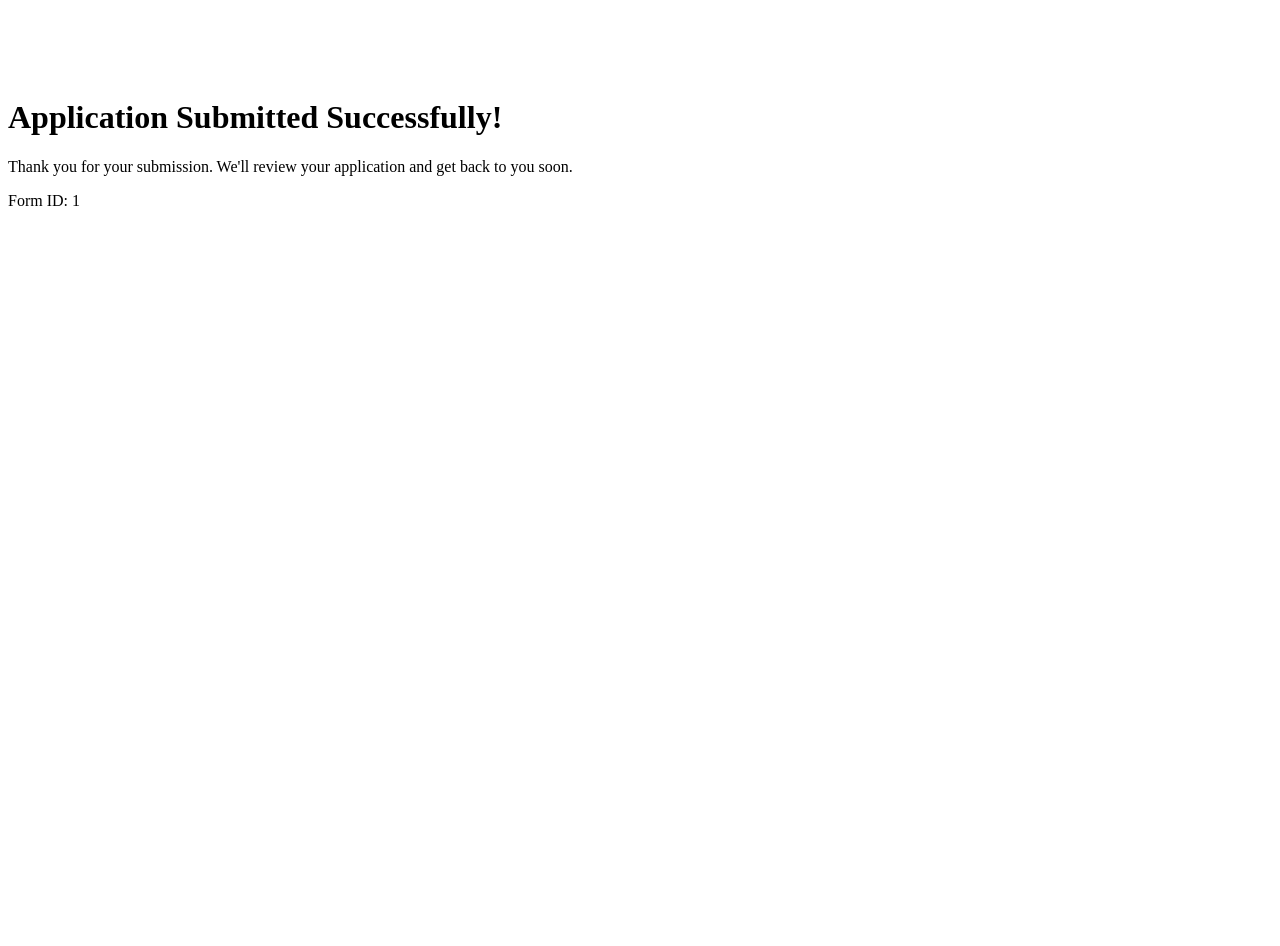
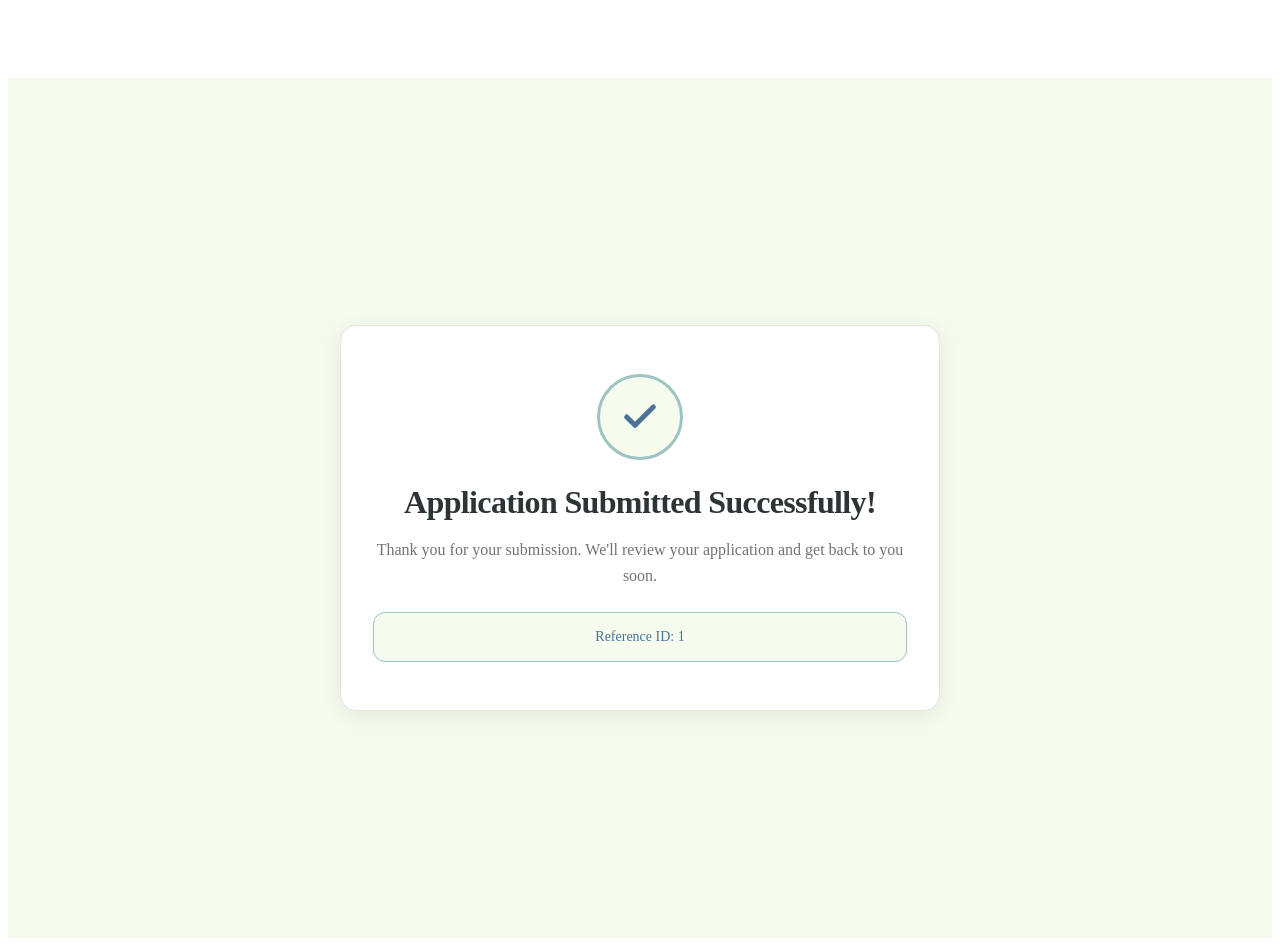
Before and after one commit to beck-2/CS35L, a React (Vite) app in the folder frontend/: page /apply/1/success in a window 1280 px wide. Before the commit the page ends 800 px from the top, so only its background shows below. Built offline with nearby package versions, Linux system fonts and the light colour scheme.

Commit message:
style: update public form UI to match admin dashboard design

```diff
--- a/frontend/src/pages/ApplyForm.jsx
+++ b/frontend/src/pages/ApplyForm.jsx
@@ -180,8 +180,33 @@ function ApplyForm() {
     }
   };
 
-  if (loading) return <div>Loading form...</div>;
-  if (!form) return <div>Form not found</div>;
+  if (loading) return (
+    <div style={{
+      padding: '20px',
+      paddingTop: '40px',
+      backgroundColor: '#F5FCEE',
+      minHeight: '100vh',
+      display: 'flex',
+      alignItems: 'center',
+      justifyContent: 'center',
+    }}>
+      <div style={{ fontSize: '18px', color: '#4D7298' }}>Loading form...</div>
+    </div>
+  );
+
+  if (!form) return (
+    <div style={{
+      padding: '20px',
+      paddingTop: '40px',
+      backgroundColor: '#F5FCEE',
+      minHeight: '100vh',
+      display: 'flex',
+      alignItems: 'center',
+      justifyContent: 'center',
+    }}>
+      <div style={{ fontSize: '18px', color: '#737373' }}>Form not found</div>
+    </div>
+  );
 
   const fields = form.definition?.fields || [];
 
@@ -189,69 +214,140 @@ function ApplyForm() {
     const fieldName = field.id || `field_${index}`;
     const description = field.description || `Question ${index + 1}`;
 
+    const fieldContainerStyle = {
+      marginBottom: '24px',
+      padding: '20px',
+      backgroundColor: 'white',
+      borderRadius: '12px',
+      border: '1px solid #e5e5e5',
+      boxShadow: '0 2px 8px rgba(0,0,0,0.04)',
+    };
+
+    const labelStyle = {
+      display: 'block',
+      fontWeight: '600',
+      color: '#2d3436',
+      fontSize: '16px',
+      marginBottom: '8px',
+    };
+
+    const descriptionStyle = {
+      color: '#737373',
+      fontSize: '14px',
+      marginBottom: '12px',
+      fontStyle: 'italic',
+    };
+
+    const inputStyle = {
+      width: '100%',
+      padding: '12px 16px',
+      fontSize: '15px',
+      border: '2px solid #e5e5e5',
+      borderRadius: '8px',
+      outline: 'none',
+      transition: 'border-color 0.2s ease',
+      fontFamily: 'inherit',
+      backgroundColor: '#fafafa',
+    };
+
+    const inputFocusStyle = {
+      borderColor: '#9DC3C2',
+      backgroundColor: 'white',
+    };
+
     switch (field.type) {
       case 'text':
         return (
-          <div key={field.id || index} style={{ marginBottom: '20px' }}>
-            <div style={{ marginBottom: '5px', color: '#666', fontSize: '14px' }}>
-              {description}
-            </div>
-            <label>
+          <div key={field.id || index} style={fieldContainerStyle}>
+            {description && <div style={descriptionStyle}>{description}</div>}
+            <label style={labelStyle}>
               {field.label}
-              {field.required && <span style={{ color: 'red' }}> *</span>}
+              {field.required && <span style={{ color: '#ef4444' }}> *</span>}
             </label>
             <input
               type="text"
               name={fieldName}
               required={field.required}
-              style={{ width: '100%', padding: '8px', marginTop: '5px' }}
+              style={inputStyle}
+              onFocus={(e) => Object.assign(e.target.style, inputFocusStyle)}
+              onBlur={(e) => { e.target.style.borderColor = '#e5e5e5'; e.target.style.backgroundColor = '#fafafa'; }}
             />
           </div>
         );
 
       case 'textarea':
         return (
-          <div key={field.id || index} style={{ marginBottom: '20px' }}>
-            <div style={{ marginBottom: '5px', color: '#666', fontSize: '14px' }}>
-              {description}
-            </div>
-            <label>
+          <div key={field.id || index} style={fieldContainerStyle}>
+            {description && <div style={descriptionStyle}>{description}</div>}
+            <label style={labelStyle}>
               {field.label}
-              {field.required && <span style={{ color: 'red' }}> *</span>}
+              {field.required && <span style={{ color: '#ef4444' }}> *</span>}
             </label>
             <textarea
               name={fieldName}
               required={field.required}
               rows={4}
-              style={{ width: '100%', padding: '8px', marginTop: '5px' }}
+              style={{...inputStyle, resize: 'vertical', minHeight: '100px'}}
+              onFocus={(e) => Object.assign(e.target.style, inputFocusStyle)}
+              onBlur={(e) => { e.target.style.borderColor = '#e5e5e5'; e.target.style.backgroundColor = '#fafafa'; }}
             />
           </div>
         );
 
       case 'radio':
         return (
-          <div key={field.id || index} style={{ marginBottom: '20px' }}>
-            <div style={{ marginBottom: '5px', color: '#666', fontSize: '14px' }}>
-              {description}
-            </div>
-            <label>
+          <div key={field.id || index} style={fieldContainerStyle}>
+            {description && <div style={descriptionStyle}>{description}</div>}
+            <label style={labelStyle}>
               {field.label}
-              {field.required && <span style={{ color: 'red' }}> *</span>}
+              {field.required && <span style={{ color: '#ef4444' }}> *</span>}
             </label>
-            <div style={{ marginTop: '5px' }}>
+            <div style={{ marginTop: '12px', display: 'flex', flexDirection: 'column', gap: '10px' }}>
               {field.options?.map((option, optIndex) => (
-                <div key={optIndex} style={{ marginBottom: '5px' }}>
-                  <label style={{ display: 'flex', alignItems: 'center' }}>
+                <label
+                  key={optIndex}
+                  style={{
+                    display: 'flex',
+                    alignItems: 'center',
+                    padding: '12px 16px',
+                    backgroundColor: '#F5FCEE',
+                    borderRadius: '8px',
+                    cursor: 'pointer',
+                    border: '2px solid transparent',
+                    transition: 'all 0.2s ease',
+                  }}
+                  onMouseEnter={(e) => {
+                    e.currentTarget.style.borderColor = '#9DC3C2';
+                    e.currentTarget.style.backgroundColor = '#ffffff';
+                  }}
+                  onMouseLeave={(e) => {
+                    if (!e.currentTarget.querySelector('input').checked) {
+                      e.currentTarget.style.borderColor = 'transparent';
+                      e.currentTarget.style.backgroundColor = '#F5FCEE';
+                    }
+                  }}
+                >
                   <input
                     type="radio"
                     name={fieldName}
                     value={option}
                     required={field.required}
-                      style={{ marginRight: '8px' }}
+                    style={{
+                      marginRight: '12px',
+                      width: '18px',
+                      height: '18px',
+                      cursor: 'pointer',
+                      accentColor: '#4D7298',
+                    }}
+                    onChange={(e) => {
+                      if (e.target.checked) {
+                        e.target.parentElement.style.borderColor = '#4D7298';
+                        e.target.parentElement.style.backgroundColor = '#ffffff';
+                      }
+                    }}
                   />
-                    {option}
+                  <span style={{ fontSize: '15px', color: '#2d3436' }}>{option}</span>
                 </label>
-                </div>
               ))}
             </div>
           </div>
@@ -259,27 +355,60 @@ function ApplyForm() {
 
       case 'checkbox':
         return (
-          <div key={field.id || index} style={{ marginBottom: '20px' }}>
-            <div style={{ marginBottom: '5px', color: '#666', fontSize: '14px' }}>
-              {description}
-            </div>
-            <label>
+          <div key={field.id || index} style={fieldContainerStyle}>
+            {description && <div style={descriptionStyle}>{description}</div>}
+            <label style={labelStyle}>
               {field.label}
-              {field.required && <span style={{ color: 'red' }}> *</span>}
+              {field.required && <span style={{ color: '#ef4444' }}> *</span>}
             </label>
-            <div style={{ marginTop: '5px' }}>
+            <div style={{ marginTop: '12px', display: 'flex', flexDirection: 'column', gap: '10px' }}>
               {field.options?.map((option, optIndex) => (
-                <div key={optIndex} style={{ marginBottom: '5px' }}>
-                  <label style={{ display: 'flex', alignItems: 'center' }}>
+                <label
+                  key={optIndex}
+                  style={{
+                    display: 'flex',
+                    alignItems: 'center',
+                    padding: '12px 16px',
+                    backgroundColor: '#F5FCEE',
+                    borderRadius: '8px',
+                    cursor: 'pointer',
+                    border: '2px solid transparent',
+                    transition: 'all 0.2s ease',
+                  }}
+                  onMouseEnter={(e) => {
+                    e.currentTarget.style.borderColor = '#9DC3C2';
+                    e.currentTarget.style.backgroundColor = '#ffffff';
+                  }}
+                  onMouseLeave={(e) => {
+                    if (!e.currentTarget.querySelector('input').checked) {
+                      e.currentTarget.style.borderColor = 'transparent';
+                      e.currentTarget.style.backgroundColor = '#F5FCEE';
+                    }
+                  }}
+                >
                   <input
                     type="checkbox"
                     name={`checkbox_${fieldName}`}
                     value={option}
-                      style={{ marginRight: '8px' }}
+                    style={{
+                      marginRight: '12px',
+                      width: '18px',
+                      height: '18px',
+                      cursor: 'pointer',
+                      accentColor: '#4D7298',
+                    }}
+                    onChange={(e) => {
+                      if (e.target.checked) {
+                        e.target.parentElement.style.borderColor = '#4D7298';
+                        e.target.parentElement.style.backgroundColor = '#ffffff';
+                      } else {
+                        e.target.parentElement.style.borderColor = 'transparent';
+                        e.target.parentElement.style.backgroundColor = '#F5FCEE';
+                      }
+                    }}
                   />
-                    {option}
+                  <span style={{ fontSize: '15px', color: '#2d3436' }}>{option}</span>
                 </label>
-                </div>
               ))}
             </div>
           </div>
@@ -287,23 +416,35 @@ function ApplyForm() {
 
       case 'file':
         return (
-          <div key={field.id || index} style={{ marginBottom: '20px' }}>
-            <div style={{ marginBottom: '5px', color: '#666', fontSize: '14px' }}>
-              {description}
-            </div>
-            <label>
+          <div key={field.id || index} style={fieldContainerStyle}>
+            {description && <div style={descriptionStyle}>{description}</div>}
+            <label style={labelStyle}>
               {field.label}
-              {field.required && <span style={{ color: 'red' }}> *</span>}
+              {field.required && <span style={{ color: '#ef4444' }}> *</span>}
             </label>
             <input
               type="file"
               name={`file_${fieldName}`}
               required={field.required}
               accept={field.accept}
-              style={{ width: '100%', padding: '8px', marginTop: '5px' }}
+              style={{
+                ...inputStyle,
+                padding: '12px',
+                cursor: 'pointer',
+              }}
+              onFocus={(e) => Object.assign(e.target.style, inputFocusStyle)}
+              onBlur={(e) => { e.target.style.borderColor = '#e5e5e5'; e.target.style.backgroundColor = '#fafafa'; }}
             />
             {fileData[fieldName] && (
-              <p style={{ color: 'green', fontSize: '14px', marginTop: '5px' }}>
+              <p style={{
+                color: '#22c55e',
+                fontSize: '14px',
+                marginTop: '8px',
+                display: 'flex',
+                alignItems: 'center',
+                gap: '6px',
+                fontWeight: '500',
+              }}>
                 ✓ File selected
               </p>
             )}
@@ -414,31 +555,101 @@ function ApplyForm() {
   };
 
   return (
-    <div style={{ maxWidth: '600px', margin: '0 auto', padding: '20px' }}>
-      <h1>{form.name}</h1>
+    <div style={{
+      padding: '20px',
+      paddingTop: '40px',
+      backgroundColor: '#F5FCEE',
+      minHeight: '100vh',
+    }}>
+      <div style={{ maxWidth: '800px', margin: '0 auto' }}>
+        {/* Header */}
+        <div style={{
+          backgroundColor: 'white',
+          padding: '32px',
+          borderRadius: '16px',
+          marginBottom: '32px',
+          boxShadow: '0 4px 20px rgba(0,0,0,0.08)',
+          border: '1px solid #e5e5e5',
+        }}>
+          <h1 style={{
+            color: '#2d3436',
+            marginBottom: '8px',
+            fontSize: '32px',
+            fontWeight: '600',
+            letterSpacing: '-0.02em',
+          }}>
+            {form.name}
+          </h1>
+          <p style={{ color: '#737373', fontSize: '16px', margin: 0 }}>
+            Please fill out all required fields marked with <span style={{ color: '#ef4444' }}>*</span>
+          </p>
+        </div>
+
+        {/* Form */}
         <form onSubmit={handleSubmit}>
           {fields.length === 0 ? (
-          <p>This form has no fields yet.</p>
+            <div style={{
+              backgroundColor: 'white',
+              padding: '40px',
+              borderRadius: '16px',
+              textAlign: 'center',
+              boxShadow: '0 2px 12px rgba(0,0,0,0.06)',
+            }}>
+              <p style={{ color: '#737373', fontSize: '16px' }}>This form has no fields yet.</p>
+            </div>
           ) : (
-          fields.map((field, index) => renderField(field, index))
-        )}
+            <>
+              {fields.map((field, index) => renderField(field, index))}
+
+              {/* Submit Button */}
+              <div style={{
+                marginTop: '32px',
+                padding: '24px',
+                backgroundColor: 'white',
+                borderRadius: '16px',
+                boxShadow: '0 4px 20px rgba(0,0,0,0.08)',
+                border: '1px solid #e5e5e5',
+                display: 'flex',
+                justifyContent: 'center',
+              }}>
                 <button
                   type="submit"
-          disabled={submitting || fields.length === 0}
+                  disabled={submitting}
                   style={{
-            padding: '10px 20px',
+                    padding: '14px 32px',
                     fontSize: '16px',
-            backgroundColor: submitting ? '#ccc' : '#007bff',
+                    fontWeight: '600',
+                    backgroundColor: submitting ? '#cccccc' : '#4D7298',
                     color: 'white',
                     border: 'none',
-            borderRadius: '5px',
+                    borderRadius: '10px',
                     cursor: submitting ? 'not-allowed' : 'pointer',
-            marginTop: '20px'
+                    transition: 'all 0.2s ease',
+                    boxShadow: submitting ? 'none' : '0 4px 12px rgba(77, 114, 152, 0.3)',
+                    minWidth: '200px',
+                  }}
+                  onMouseEnter={(e) => {
+                    if (!submitting) {
+                      e.currentTarget.style.backgroundColor = '#77A6B6';
+                      e.currentTarget.style.transform = 'translateY(-2px)';
+                      e.currentTarget.style.boxShadow = '0 6px 16px rgba(77, 114, 152, 0.4)';
+                    }
+                  }}
+                  onMouseLeave={(e) => {
+                    if (!submitting) {
+                      e.currentTarget.style.backgroundColor = '#4D7298';
+                      e.currentTarget.style.transform = 'translateY(0)';
+                      e.currentTarget.style.boxShadow = '0 4px 12px rgba(77, 114, 152, 0.3)';
+                    }
                   }}
                 >
                   {submitting ? 'Submitting...' : 'Submit Application'}
                 </button>
+              </div>
+            </>
+          )}
         </form>
+      </div>
     </div>
   );
 }
--- a/frontend/src/pages/SuccessPage.jsx
+++ b/frontend/src/pages/SuccessPage.jsx
@@ -4,10 +4,86 @@ function SuccessPage() {
   const { formId } = useParams();
 
   return (
-    <div>
-      <h1>Application Submitted Successfully!</h1>
-      <p>Thank you for your submission. We'll review your application and get back to you soon.</p>
-      <p>Form ID: {formId}</p>
+    <div style={{
+      padding: '20px',
+      paddingTop: '40px',
+      backgroundColor: '#F5FCEE',
+      minHeight: '100vh',
+      display: 'flex',
+      alignItems: 'center',
+      justifyContent: 'center',
+    }}>
+      <div style={{ maxWidth: '600px', width: '100%' }}>
+        <div style={{
+          backgroundColor: 'white',
+          padding: '48px 32px',
+          borderRadius: '16px',
+          boxShadow: '0 4px 20px rgba(0,0,0,0.08)',
+          border: '1px solid #e5e5e5',
+          textAlign: 'center',
+        }}>
+          {/* Success Icon */}
+          <div style={{
+            width: '80px',
+            height: '80px',
+            backgroundColor: '#F5FCEE',
+            borderRadius: '50%',
+            display: 'flex',
+            alignItems: 'center',
+            justifyContent: 'center',
+            margin: '0 auto 24px',
+            border: '3px solid #9DC3C2',
+          }}>
+            <svg
+              width="40"
+              height="40"
+              viewBox="0 0 24 24"
+              fill="none"
+              stroke="#4D7298"
+              strokeWidth="3"
+              strokeLinecap="round"
+              strokeLinejoin="round"
+            >
+              <polyline points="20 6 9 17 4 12"></polyline>
+            </svg>
+          </div>
+
+          <h1 style={{
+            color: '#2d3436',
+            marginBottom: '16px',
+            fontSize: '32px',
+            fontWeight: '600',
+            letterSpacing: '-0.02em',
+          }}>
+            Application Submitted Successfully!
+          </h1>
+
+          <p style={{
+            color: '#737373',
+            fontSize: '16px',
+            lineHeight: '1.6',
+            marginBottom: '24px',
+          }}>
+            Thank you for your submission. We'll review your application and get back to you soon.
+          </p>
+
+          <div style={{
+            backgroundColor: '#F5FCEE',
+            padding: '16px',
+            borderRadius: '12px',
+            border: '1px solid #9DC3C2',
+          }}>
+            <p style={{
+              color: '#4D7298',
+              fontSize: '14px',
+              fontWeight: '500',
+              margin: 0,
+            }}>
+              Reference ID: {formId}
+            </p>
+          </div>
+        </div>
+      </div>
     </div>
   );
 }
```
Lines whose indentation alone changed are shown as unchanged.
